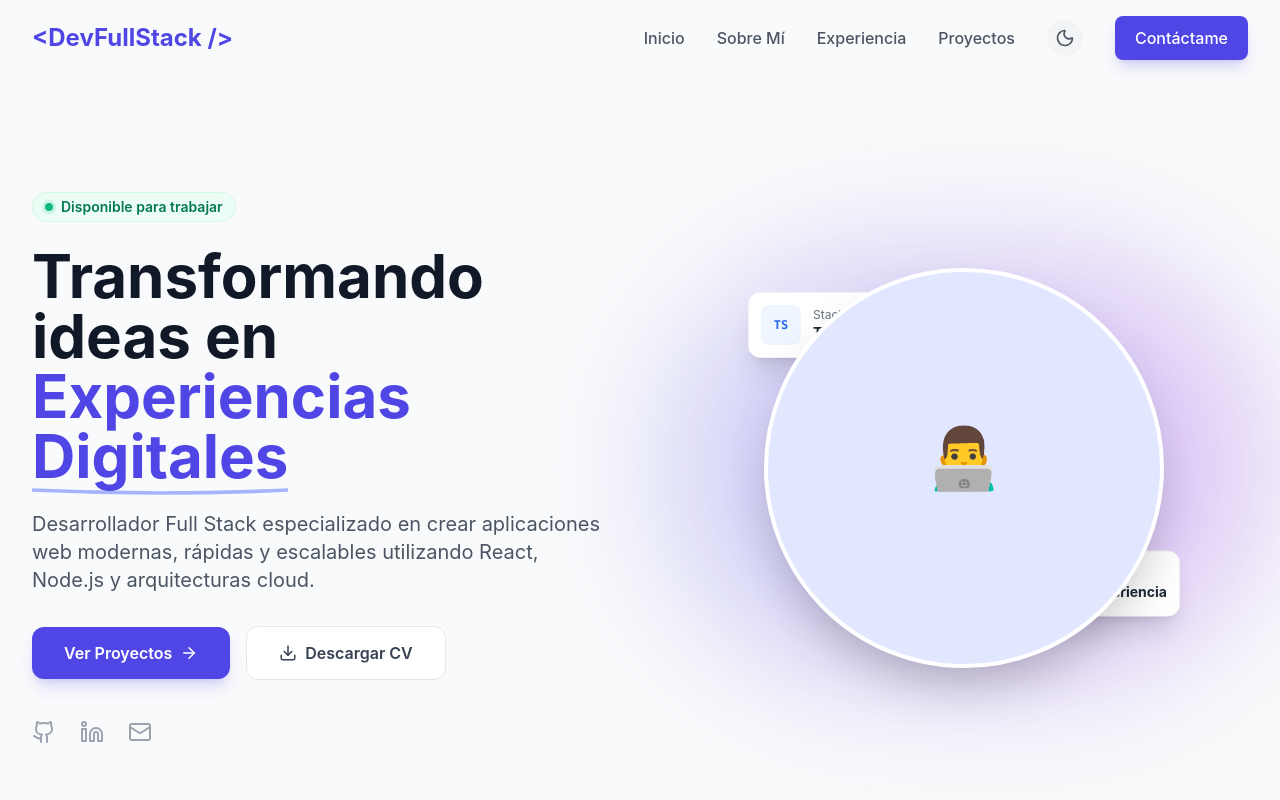
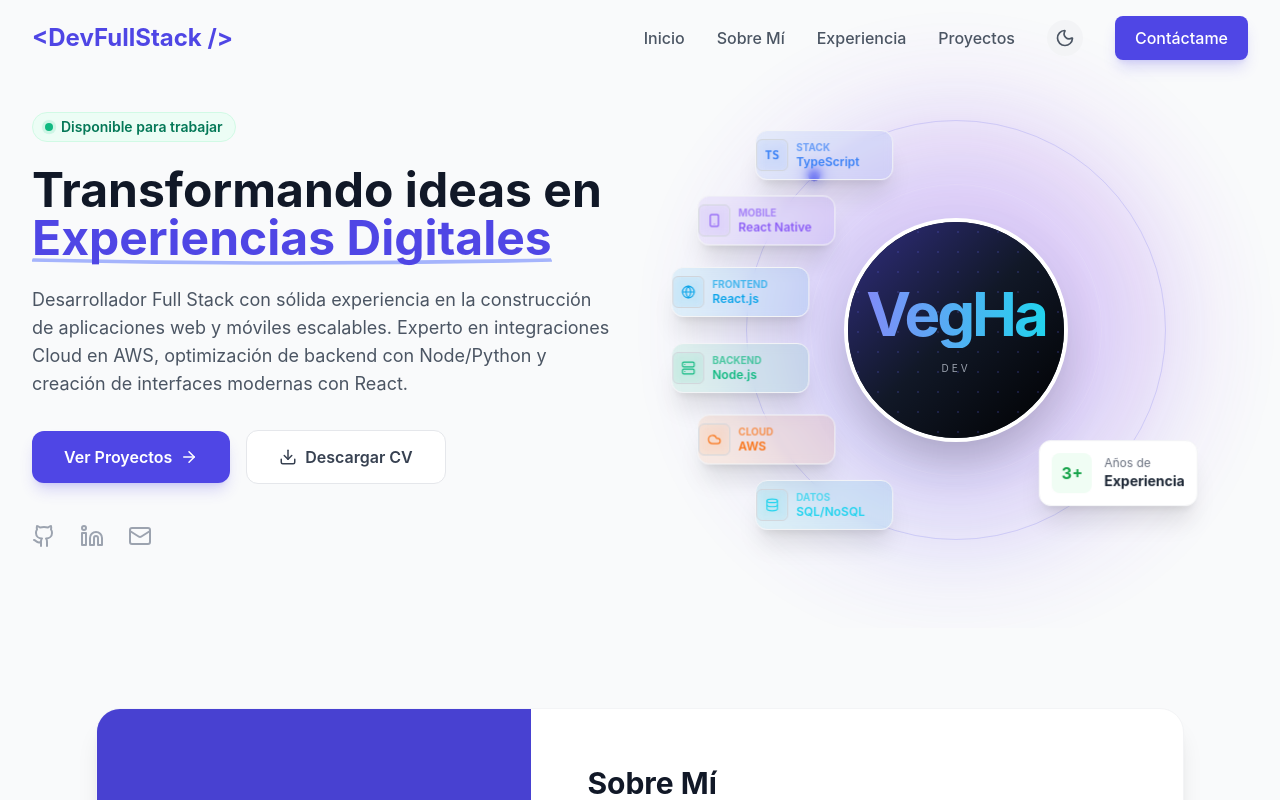
Before and after one commit to mvegha/veghas_portafolio, a React (Vite) app: page / in a window 1280 px wide. Shown: the top 800 px of the page. Built offline with nearby package versions, Linux system fonts and the light colour scheme.

Commit message:
Corregir angulos de separacion de los card de stack

```diff
--- a/src/components/hero/Hero.tsx
+++ b/src/components/hero/Hero.tsx
@@ -1,23 +1,19 @@
 import { Github, Linkedin, Mail, ArrowRight, Download } from 'lucide-react';
 
 import availabilityData from '../../data/availability/availability';
-
 import statusConfig from './statusConfig';
+import { TechStack } from './TechStack';
 
 const Hero = () => {
-  // 2. Buscamos la opción activa basada en el status configurado
   const activeStatus =
     availabilityData.options.find(option => option.status === availabilityData.status) || availabilityData.options[0];
-
   const visual = statusConfig[activeStatus.status];
 
   return (
-    <section id="inicio" className="relative pt-32 pb-20 lg:pt-48 lg:pb-32 overflow-hidden">
+    <section id="inicio" className="relative pt-28 pb-20 lg:pt-32 xl:pt-28 2xl:pt-48 overflow-hidden">
       <div className="max-w-7xl mx-auto px-4 sm:px-6 lg:px-8 relative z-10">
-        <div className="flex flex-col md:flex-row items-center gap-12 lg:gap-20">
-          {/* Columna Izquierda: Contenido */}
-          <div className="md:w-1/2 text-center md:text-left animate-slide-up">
-            {/* Badge de Disponibilidad Dinámico */}
+        <div className="flex flex-col lg:flex-row items-center gap-12 lg:gap-10 xl:gap-12 2xl:gap-28">
+          <div className="w-full lg:w-1/2 text-center lg:text-left animate-slide-up">
             <div
               className={`inline-flex items-center gap-2 px-3 py-1 rounded-full border mb-6 transition-colors duration-300 ${visual.bg} ${visual.border}`}
             >
@@ -32,14 +28,12 @@ const Hero = () => {
               <span className={`text-sm font-semibold ${visual.text}`}>{activeStatus.text}</span>
             </div>
 
-            {/* Título Principal */}
-            <h1 className="text-4xl sm:text-5xl lg:text-6xl font-bold text-gray-900 dark:text-white leading-tight mb-6">
+            <h1 className="text-4xl sm:text-5xl lg:text-5xl xl:text-5xl 2xl:text-6xl font-bold text-gray-900 dark:text-white leading-tight mb-6">
               Transformando ideas en <br className="hidden lg:block" />
-              <span className="text-indigo-600 dark:text-indigo-400 relative">
+              <span className="text-indigo-600 dark:text-indigo-400 relative inline-block">
                 Experiencias Digitales
-                {/* Decoración subrayado */}
                 <svg
-                  className="absolute w-full h-3 -bottom-1 left-0 text-indigo-300 dark:text-indigo-700 -z-10"
+                  className="absolute w-full h-2 sm:h-3 -bottom-1 left-0 text-indigo-300 dark:text-indigo-700 -z-10"
                   viewBox="0 0 100 10"
                   preserveAspectRatio="none"
                 >
@@ -48,45 +42,49 @@ const Hero = () => {
               </span>
             </h1>
 
-            <p className="text-lg sm:text-xl text-gray-600 dark:text-gray-300 mb-8 leading-relaxed max-w-2xl mx-auto md:mx-0">
-              Desarrollador Full Stack especializado en crear aplicaciones web modernas, rápidas y escalables utilizando
-              React, Node.js y arquitecturas cloud.
+            <p className="text-base sm:text-lg xl:text-lg 2xl:text-xl text-gray-600 dark:text-gray-300 mb-8 leading-relaxed max-w-2xl mx-auto lg:mx-0">
+              Desarrollador Full Stack con sólida experiencia en la construcción de aplicaciones web y móviles
+              escalables. Experto en integraciones Cloud en AWS, optimización de backend con Node/Python y creación de
+              interfaces modernas con React.
             </p>
 
-            {/* Botones de Acción */}
-            <div className="flex flex-col sm:flex-row items-center justify-center md:justify-start gap-4">
+            <div className="flex flex-col sm:flex-row items-center justify-center lg:justify-start gap-4 w-full sm:w-auto">
               <a
                 href="#proyectos"
-                className="group px-8 py-3.5 bg-indigo-600 text-white rounded-xl font-semibold hover:bg-indigo-700 transition-all shadow-lg shadow-indigo-600/20 flex items-center gap-2"
+                className="w-full sm:w-auto justify-center group px-8 py-3.5 bg-indigo-600 text-white rounded-xl font-semibold hover:bg-indigo-700 transition-all shadow-lg shadow-indigo-600/20 flex items-center gap-2"
               >
-                Ver Proyectos
-                <ArrowRight size={18} className="group-hover:translate-x-1 transition-transform" />
+                Ver Proyectos <ArrowRight size={18} className="group-hover:translate-x-1 transition-transform" />
               </a>
               <a
-                href="/cv.pdf"
-                className="px-8 py-3.5 bg-white dark:bg-gray-800 text-gray-700 dark:text-white border border-gray-200 dark:border-gray-700 rounded-xl font-semibold hover:bg-gray-50 dark:hover:bg-gray-700 transition-all flex items-center gap-2"
+                href="../../../public/assets/cv.pdf"
+                download="VEGA HERRERA MARIANO FULLSTACK DEV.pdf"
+                className="w-full sm:w-auto justify-center px-8 py-3.5 bg-white dark:bg-gray-800 text-gray-700 dark:text-white border border-gray-200 dark:border-gray-700 rounded-xl font-semibold hover:bg-gray-50 dark:hover:bg-gray-700 transition-all flex items-center gap-2"
               >
-                <Download size={18} />
-                Descargar CV
+                <Download size={18} /> Descargar CV
               </a>
             </div>
 
-            {/* Iconos Sociales */}
-            <div className="mt-10 flex items-center justify-center md:justify-start gap-6 text-gray-400">
+            <div className="mt-10 flex items-center justify-center lg:justify-start gap-6 text-gray-400">
               <a
-                href="#"
+                href="https://github.com/mvegha"
+                target="_blank"
+                rel="noopener noreferrer"
                 className="hover:text-indigo-600 dark:hover:text-indigo-400 transition-colors transform hover:scale-110"
               >
                 <Github size={24} />
               </a>
               <a
-                href="#"
+                href="https://www.linkedin.com/in/mvegha"
+                target="_blank"
+                rel="noopener noreferrer"
                 className="hover:text-indigo-600 dark:hover:text-indigo-400 transition-colors transform hover:scale-110"
               >
                 <Linkedin size={24} />
               </a>
               <a
-                href="#"
+                href="mailto:mvegha.herrera@gmail.com"
+                target="_blank"
+                rel="noopener noreferrer"
                 className="hover:text-indigo-600 dark:hover:text-indigo-400 transition-colors transform hover:scale-110"
               >
                 <Mail size={24} />
@@ -94,42 +92,58 @@ const Hero = () => {
             </div>
           </div>
 
-          {/* Columna Derecha: Imagen/Avatar */}
-          <div className="md:w-1/2 relative animate-fade-in delay-200">
-            {/* Fondo decorativo abstracto */}
-            <div className="absolute -inset-4 bg-gradient-to-r from-indigo-500 to-purple-600 rounded-full opacity-20 blur-3xl animate-pulse"></div>
+          <div className="w-full lg:w-1/2 relative flex justify-center items-center animate-fade-in delay-200 mb-10 lg:mb-0">
+            <div className="relative w-[300px] h-[300px] sm:w-[400px] sm:h-[400px] xl:w-[420px] xl:h-[420px] 2xl:w-[550px] 2xl:h-[550px] flex items-center justify-center">
+              <div className="absolute inset-0 bg-gradient-to-tr from-indigo-500/30 to-purple-600/30 rounded-full blur-[40px] sm:blur-[60px] animate-pulse"></div>
 
-            <div className="relative w-64 h-64 sm:w-80 sm:h-80 lg:w-[400px] lg:h-[400px] mx-auto">
-              <div className="w-full h-full rounded-full border-4 border-white dark:border-gray-800 shadow-2xl overflow-hidden bg-indigo-100 dark:bg-indigo-900/50 flex items-center justify-center relative z-10">
-                {/* Aquí iría tu foto real: <img src="/mifoto.jpg" className="w-full h-full object-cover" /> */}
-                <span className="text-6xl animate-bounce">👨‍💻</span>
+              <div className="absolute inset-0 border border-indigo-500/20 rounded-full"></div>
+              <div className="absolute inset-8 sm:inset-16 border border-white/10 dark:border-white/5 rounded-full"></div>
+
+              <div className="absolute inset-0 animate-[spin_10s_linear_infinite]">
+                <div className="absolute top-1/2 right-0 translate-x-1/2 -translate-y-1/2 w-3 h-3 bg-indigo-500 rounded-full shadow-[0_0_15px_rgba(99,102,241,1)] blur-[0.5px]"></div>
               </div>
 
-              {/* Floating Card 1: Tech Stack */}
-              <div
-                className="absolute -left-4 top-10 bg-white dark:bg-gray-800 p-3 rounded-xl shadow-xl border border-gray-100 dark:border-gray-700 flex items-center gap-3 animate-bounce"
-                style={{ animationDuration: '3s' }}
-              >
-                <div className="w-10 h-10 bg-blue-50 dark:bg-blue-900/30 rounded-lg flex items-center justify-center text-blue-600">
-                  <code className="font-bold text-xs">TS</code>
-                </div>
-                <div className="hidden sm:block">
-                  <p className="text-xs text-gray-500 dark:text-gray-400">Stack</p>
-                  <p className="text-sm font-bold text-gray-800 dark:text-white">TypeScript</p>
-                </div>
+              <div className="absolute top-1/2 left-1/2 -translate-x-1/2 -translate-y-1/2">
+                <TechStack />
               </div>
 
-              {/* Floating Card 2: Experience */}
-              <div
-                className="absolute -right-4 bottom-10 bg-white dark:bg-gray-800 p-3 rounded-xl shadow-xl border border-gray-100 dark:border-gray-700 flex items-center gap-3 animate-bounce"
-                style={{ animationDuration: '4s', animationDelay: '1s' }}
-              >
-                <div className="w-10 h-10 bg-green-50 dark:bg-green-900/30 rounded-lg flex items-center justify-center text-green-600">
-                  <span className="font-bold">3+</span>
+              <div className="relative w-32 h-32 sm:w-52 sm:h-52 xl:w-56 xl:h-56 2xl:w-72 2xl:h-72 rounded-full shadow-2xl z-20 border-4 border-white dark:border-gray-800 bg-gray-900 flex items-center justify-center group overflow-hidden">
+                <div className="absolute inset-0 bg-gradient-to-br from-indigo-900 via-gray-900 to-black"></div>
+
+                <div
+                  className="absolute inset-0 opacity-20"
+                  style={{
+                    backgroundImage: 'radial-gradient(#6366f1 1px, transparent 1px)',
+                    backgroundSize: '20px 20px'
+                  }}
+                ></div>
+
+                <div className="relative z-10 text-center transform transition-transform duration-500 group-hover:scale-110">
+                  <h1 className="text-4xl pb-1 sm:text-7xl xl:text-6xl 2xl:text-7xl font-bold text-transparent bg-clip-text bg-gradient-to-r from-indigo-400 to-cyan-400 tracking-tighter">
+                    VegHa
+                  </h1>
+                  <p className="text-[10px] pt-1 sm:text-xs xl:text-[10px] 2xl:text-sm text-gray-400 uppercase tracking-[0.3em] mt-2">
+                    Dev
+                  </p>
                 </div>
-                <div className="hidden sm:block">
-                  <p className="text-xs text-gray-500 dark:text-gray-400">Años de</p>
-                  <p className="text-sm font-bold text-gray-800 dark:text-white">Experiencia</p>
+
+                <div className="absolute inset-0 bg-gradient-to-tr from-transparent via-white/5 to-transparent opacity-0 group-hover:opacity-100 transition-opacity duration-500"></div>
+              </div>
+
+              <div className="absolute right-0 bottom-0 translate-x-0 translate-y-0 sm:-right-4 sm:bottom-[10%] sm:translate-x-[20%] sm:translate-y-[20%] xl:right-0 xl:bottom-10 2xl:right-[5%] 2xl:bottom-[10%] z-30">
+                <div
+                  className="bg-white dark:bg-gray-900/90 backdrop-blur-sm p-2 sm:p-3 rounded-xl shadow-xl border border-gray-100 dark:border-gray-700 flex items-center gap-2 sm:gap-3 animate-bounce"
+                  style={{ animationDuration: '4s' }}
+                >
+                  <div className="w-8 h-8 sm:w-10 sm:h-10 bg-green-50 dark:bg-green-900/30 rounded-lg flex items-center justify-center text-green-600 font-bold text-xs sm:text-base">
+                    3+
+                  </div>
+                  <div className="block">
+                    <p className="text-[10px] sm:text-xs text-gray-500 dark:text-gray-400 leading-tight">Años de</p>
+                    <p className="text-xs sm:text-sm font-bold text-gray-800 dark:text-white leading-tight">
+                      Experiencia
+                    </p>
+                  </div>
                 </div>
               </div>
             </div>
--- /dev/null
+++ b/src/components/hero/TechStack.tsx
@@ -0,0 +1,85 @@
+import React, { useState, useEffect } from 'react';
+
+import { stackItems } from '../../data/cards/cards';
+import calculateTranslate from '../../helper/calculateTranslate';
+
+export const TechStack: React.FC = () => {
+  const [windowWidth, setWindowWidth] = useState<number>(typeof window !== 'undefined' ? window.innerWidth : 640);
+  const [activeText, setActiveText] = useState<boolean>(true);
+
+  useEffect(() => {
+    if (typeof window === 'undefined') return;
+
+    const handleResize = () => setWindowWidth(window.innerWidth);
+    window.addEventListener('resize', handleResize);
+    handleResize();
+    return () => window.removeEventListener('resize', handleResize);
+  }, []);
+
+  useEffect(() => {
+    if (typeof window === 'undefined') return;
+
+    // Esta función maneja tanto el ancho como la lógica del estado.
+    const handleResize = () => {
+      const newWidth = window.innerWidth;
+      setWindowWidth(newWidth);
+
+      const shouldActivateText = newWidth >= 350;
+
+      // Usamos el callback de setState para no depender de 'activeText'
+      setActiveText(currentActiveText => {
+        if (currentActiveText !== shouldActivateText) {
+          return shouldActivateText;
+        }
+        return currentActiveText;
+      });
+    };
+
+    // Agrega el listener.
+    window.addEventListener('resize', handleResize);
+
+    // Llama a la función una vez al montar para establecer los valores iniciales.
+    handleResize();
+
+    return () => window.removeEventListener('resize', handleResize);
+  }, []);
+
+  const dynamicTranslate = calculateTranslate(windowWidth);
+
+  return (
+    <div className="relative flex justify-center items-center w-auto ">
+      {stackItems.map((item, index) => {
+        const IconComponent = item.icon;
+
+        return (
+          <div
+            key={index}
+            className={`
+              absolute flex items-center gap-1 sm:gap-2  sm:px-3 xl:px-0 py-1 sm:py-2 rounded-xl shadow-xl backdrop-blur-sm z-10
+              ${item.bg} ${item.color}
+              border border-gray-100 dark:border-gray-700
+              `}
+            style={{
+              transform: `rotate(${item.angle}deg) translate(${dynamicTranslate}, 0) rotate(-${item.angle}deg)`
+            }}
+          >
+            <div className="w-6 h-6 sm:w-8 sm:h-8 flex justify-center items-center rounded-md border border-gray-300 dark:border-[#202051] backdrop-blur-sm shrink-0">
+              {IconComponent ? (
+                <IconComponent size={14} />
+              ) : (
+                <code className="font-bold text-xs">{item.shortText}</code>
+              )}
+            </div>
+
+            {activeText && (
+              <div className="flex flex-col  sm:w-24  xl:w-18 whitespace-nowrap overflow-hidden ">
+                <span className="text-[10px] opacity-70 font-bold uppercase truncate leading-tight">{item.label}</span>
+                <span className="text-xs font-semibold truncate leading-tight">{item.text}</span>
+              </div>
+            )}
+          </div>
+        );
+      })}
+    </div>
+  );
+};
--- /dev/null
+++ b/src/data/cards/cards.ts
@@ -0,0 +1,54 @@
+import { Smartphone, Globe, Server, Cloud, Database } from 'lucide-react';
+
+import type { StackItem } from '../../interfaces/card/card';
+
+export const stackItems: StackItem[] = [
+  {
+    angle: 233,
+    label: 'Stack',
+    text: 'TypeScript',
+    shortText: ' TS ',
+    color: 'text-blue-500',
+    bg: 'bg-blue-500/10'
+  },
+  {
+    angle: 210,
+    label: 'Mobile',
+    text: 'React Native',
+    icon: Smartphone,
+    color: 'text-violet-500',
+    bg: 'bg-violet-500/10'
+  },
+  {
+    angle: 190,
+    label: 'Frontend',
+    text: 'React.js',
+    icon: Globe,
+    color: 'text-sky-500',
+    bg: 'bg-sky-500/10'
+  },
+  {
+    angle: 170,
+    label: 'Backend',
+    text: 'Node.js',
+    icon: Server,
+    color: 'text-emerald-500',
+    bg: 'bg-emerald-500/10'
+  },
+  {
+    angle: 150,
+    label: 'Cloud',
+    text: 'AWS',
+    icon: Cloud,
+    color: 'text-orange-500',
+    bg: 'bg-orange-500/10'
+  },
+  {
+    angle: 127,
+    label: 'Datos',
+    text: 'SQL/NoSQL',
+    icon: Database,
+    color: 'text-cyan-400',
+    bg: 'bg-cyan-500/10'
+  }
+];
--- /dev/null
+++ b/src/helper/calculateTranslate.tsx
@@ -0,0 +1,54 @@
+const calculateTranslate = (windowWidth: number): string => {
+  let containerSize: number = 0;
+  let inset: number = 0;
+  let cardHalfWidth: number = 0;
+
+  // Determinamos las dimensiones del contenedor padre (que contiene los anillos)
+  if (windowWidth >= 1536) {
+    // 2xl
+    containerSize = 650;
+    inset = 16;
+    cardHalfWidth = 35;
+  } else if (windowWidth >= 1280) {
+    // xl
+    containerSize = 520;
+    inset = 16;
+    cardHalfWidth = 25;
+  } else if (windowWidth >= 1024) {
+    // lg
+    containerSize = 480;
+    inset = 16;
+    cardHalfWidth = 35;
+  } else if (windowWidth >= 768) {
+    // md
+    containerSize = 480;
+    inset = 16;
+    cardHalfWidth = 15;
+  } else if (windowWidth >= 640) {
+    // sm
+    containerSize = 450;
+    inset = 16;
+    cardHalfWidth = 15;
+  } else if (windowWidth >= 350) {
+    // xs
+    containerSize = 350;
+    inset = 16;
+    cardHalfWidth = 15;
+  } else {
+    //  muy pequeño
+    containerSize = 350;
+    inset = 16;
+    cardHalfWidth = 5;
+  }
+
+  // Cálculo: (Diámetro del Anillo - 2 * Inset) / 2
+  const ringDiameter: number = containerSize - 2 * inset;
+  const ringRadius: number = ringDiameter / 2;
+
+  // Distancia de Traslación = Radio del Anillo - Ajuste para centrar la tarjeta
+  const T: number = ringRadius - cardHalfWidth;
+
+  return `${T}px`;
+};
+
+export default calculateTranslate;
--- /dev/null
+++ b/src/interfaces/card/card.ts
@@ -0,0 +1,11 @@
+import type { LucideIcon } from 'lucide-react';
+
+export interface StackItem {
+  angle: number;
+  label: string;
+  text: string;
+  icon?: LucideIcon;
+  shortText?: string;
+  color: string;
+  bg: string;
+}
```
Also changed, not shown: 1 other file (tests, documents, lock files or other folders).
